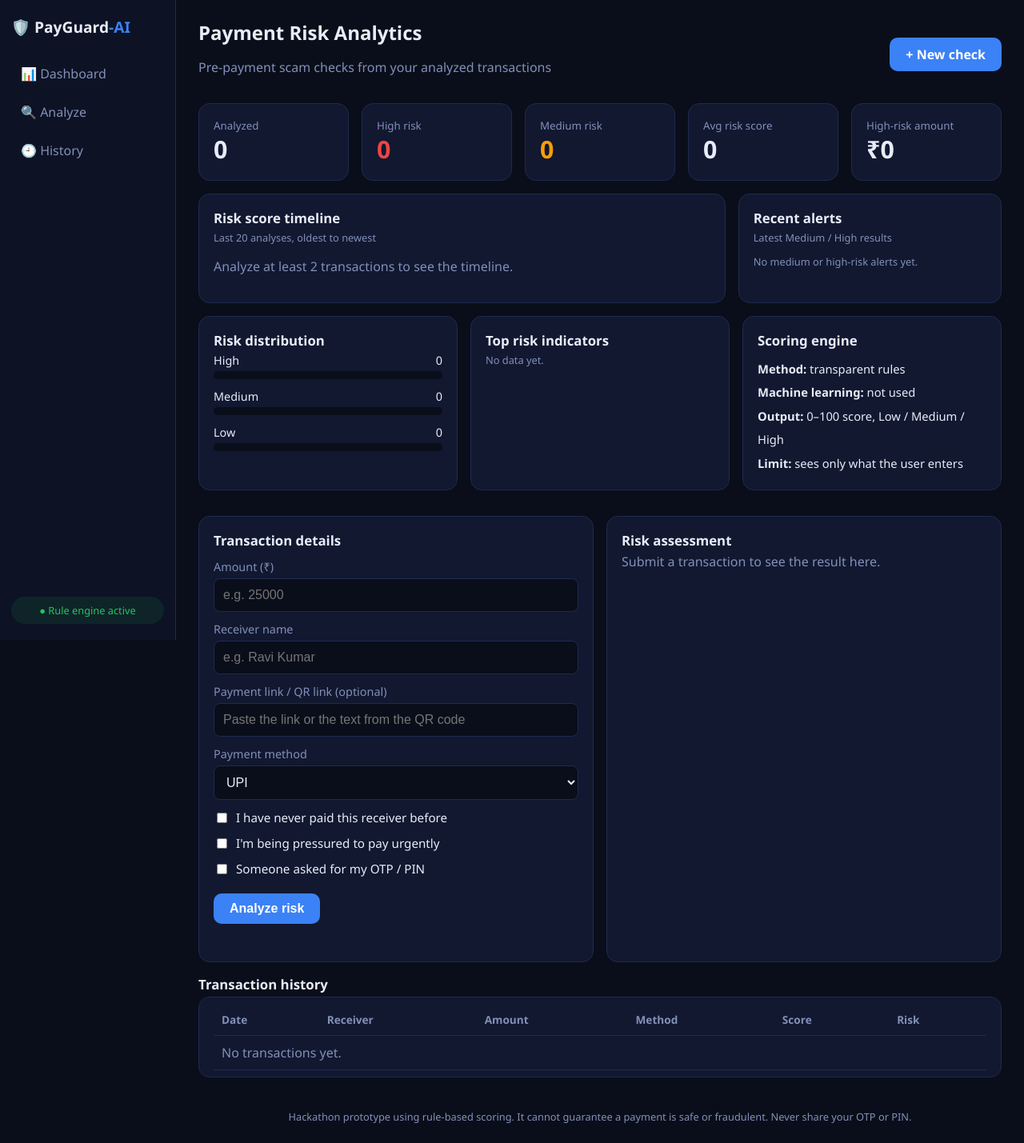
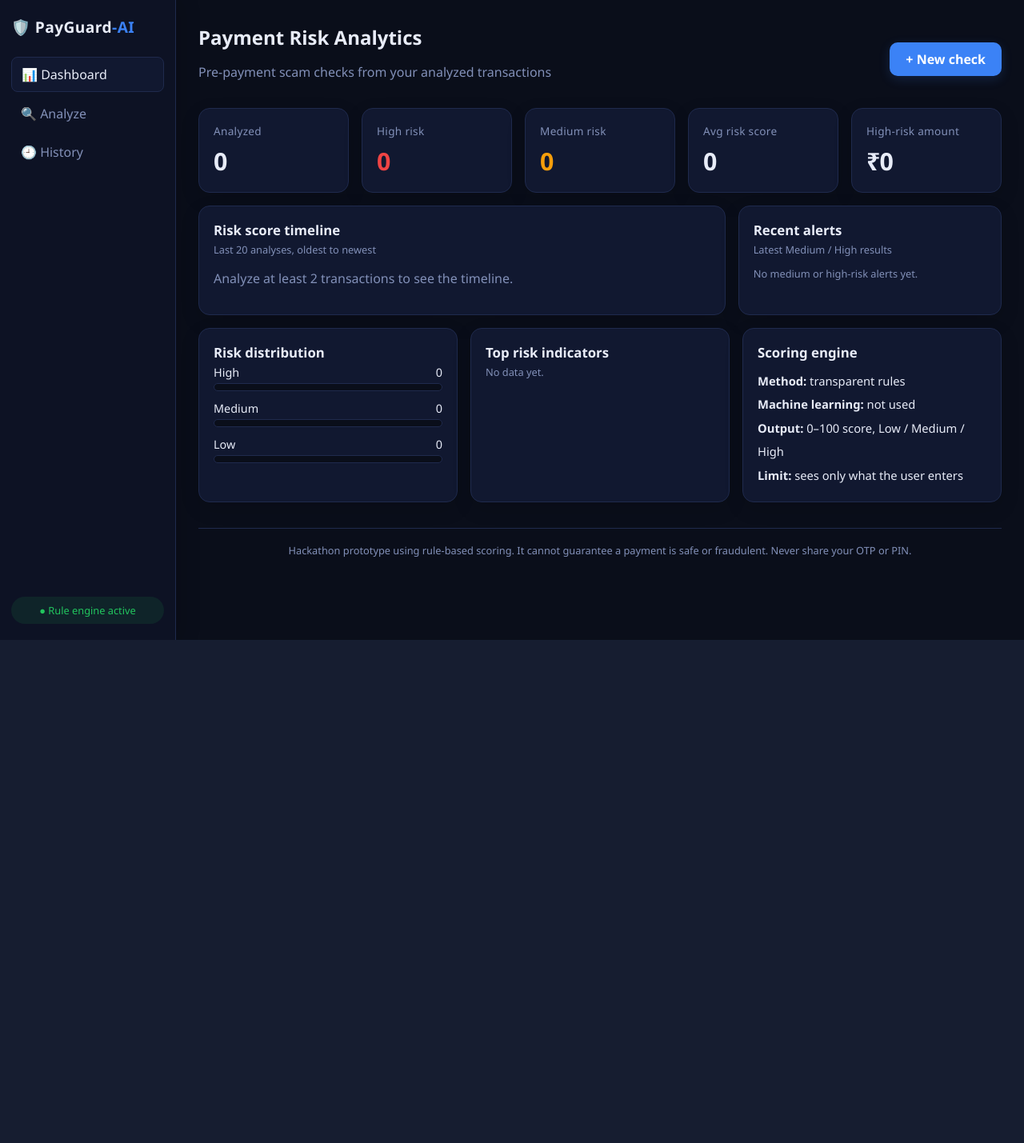
Before and after one commit to Ramya0407/payGuard-AI, a Flask app: page / in a window 1280 px wide. Shown: the whole page at 80% size. After the commit the page ends 800 px from the top, so only its background shows below. Run offline with Flask 3, Linux system fonts and the light colour scheme; data that the repository does not hold is empty.

Commit message:
updated dashboard navigation

```diff
--- a/static/style.css
+++ b/static/style.css
@@ -62,3 +62,160 @@ footer { color:var(--muted); font-size:.8rem; text-align:center; padding-top:8px
   .content { margin-left:0; padding:16px; }
   .grid.row2, .grid.row3 { grid-template-columns:1fr; }
 }
+/* ===== PayGuard-AI Professional Design Upgrade ===== */
+
+/* Smooth transitions */
+.card,
+.btn,
+.sidebar nav a {
+  transition: all 0.25s ease;
+}
+
+/* Sidebar polish */
+.sidebar {
+  box-shadow: 6px 0 24px rgba(0, 0, 0, 0.15);
+}
+
+.logo {
+  letter-spacing: 0.4px;
+}
+
+.sidebar nav a:hover {
+  transform: translateX(4px);
+}
+
+/* Main content spacing */
+.content {
+  padding-top: 30px;
+}
+
+/* Cards */
+.card {
+  box-shadow: 0 8px 24px rgba(0, 0, 0, 0.12);
+}
+
+.card:hover {
+  border-color: #334779;
+  box-shadow: 0 12px 28px rgba(0, 0, 0, 0.2);
+}
+
+/* Statistics */
+.stat span {
+  display: inline-block;
+  margin-top: 8px;
+  letter-spacing: -1px;
+}
+
+.stat small {
+  font-size: 0.85rem;
+  letter-spacing: 0.3px;
+}
+
+/* Form inputs */
+input[type=text],
+input[type=number],
+select {
+  transition: border-color 0.2s ease, box-shadow 0.2s ease;
+}
+
+input:focus,
+select:focus {
+  outline: none;
+  border-color: var(--blue);
+  box-shadow: 0 0 0 3px rgba(59, 130, 246, 0.15);
+}
+
+/* Buttons */
+.btn {
+  box-shadow: 0 4px 14px rgba(59, 130, 246, 0.18);
+}
+
+.btn:hover {
+  transform: translateY(-2px);
+  box-shadow: 0 7px 18px rgba(59, 130, 246, 0.25);
+}
+
+.btn:active {
+  transform: translateY(0);
+}
+
+/* Risk badges */
+.badge {
+  letter-spacing: 0.3px;
+  padding: 5px 12px;
+}
+
+/* Risk score panel */
+.score-num {
+  letter-spacing: -1.5px;
+}
+
+.bar {
+  border: 1px solid var(--line);
+}
+
+/* Advice box */
+.advice {
+  border-radius: 0 10px 10px 0;
+  line-height: 1.6;
+}
+
+/* History table */
+.table-wrap {
+  border-radius: 12px;
+}
+
+th {
+  text-transform: uppercase;
+  letter-spacing: 0.5px;
+}
+
+tbody tr {
+  transition: background 0.2s ease;
+}
+
+tbody tr:hover {
+  background: rgba(59, 130, 246, 0.06);
+}
+
+/* Footer */
+footer {
+  margin-top: 28px;
+  border-top: 1px solid var(--line);
+  padding: 18px 0;
+}
+
+/* Mobile improvements */
+@media (max-width: 600px) {
+  .content {
+    padding: 14px;
+  }
+
+  .card {
+    padding: 15px;
+    border-radius: 12px;
+  }
+
+  .sidebar nav a {
+    padding: 8px 10px;
+    font-size: 0.9rem;
+  }
+}
+/* Separate page navigation */
+.page-view {
+  display: none;
+}
+
+.page-view.active {
+  display: block;
+}
+
+.page-view#analyze.active {
+  display: grid;
+}
+
+.sidebar nav a.active {
+  background: var(--card);
+  color: var(--text);
+  border: 1px solid var(--line);
+}
--- a/templates/index.html
+++ b/templates/index.html
@@ -10,15 +10,15 @@
   <aside class="sidebar">
     <div class="logo">🛡️ PayGuard<span>-AI</span></div>
     <nav>
-      <a href="#dashboard">📊 Dashboard</a>
-      <a href="#analyze">🔍 Analyze</a>
-      <a href="#history">🕘 History</a>
-    </nav>
+  <a href="#dashboard" class="nav-link active" data-page="dashboard">📊 Dashboard</a>
+  <a href="#analyze" class="nav-link" data-page="analyze">🔍 Analyze</a>
+  <a href="#history" class="nav-link" data-page="history">🕘 History</a>
+</nav>
     <div class="pill">● Rule engine active</div>
   </aside>
 
   <div class="content">
-    <section id="dashboard">
+    <section id="dashboard" class="page-view active">
       <div class="topbar">
         <div><h1>Payment Risk Analytics</h1><p class="muted">Pre-payment scam checks from your analyzed transactions</p></div>
         <a class="btn" href="#analyze">+ New check</a>
@@ -60,7 +60,7 @@
       </div>
     </section>
 
-    <section id="analyze" class="grid two">
+    <section id="analyze" class="page-view grid two">
       <div class="card">
         <h3>Transaction details</h3>
         <form id="txForm">
@@ -88,7 +88,7 @@
       </div>
     </section>
 
-    <section id="history">
+    <section id="history" class="page-view">
       <h3>Transaction history</h3>
       <div class="card table-wrap">
         <table>
@@ -101,5 +101,44 @@
     <footer>Hackathon prototype using rule-based scoring. It cannot guarantee a payment is safe or fraudulent. Never share your OTP or PIN.</footer>
   </div>
   <script src="{{ url_for('static', filename='script.js') }}"></script>
+  <script>
+  const navLinks = document.querySelectorAll(".nav-link");
+  const pages = document.querySelectorAll(".page-view");
+
+  function showPage(pageName) {
+    pages.forEach((page) => {
+      page.classList.toggle("active", page.id === pageName);
+    });
+
+    navLinks.forEach((link) => {
+      link.classList.toggle(
+        "active",
+        link.dataset.page === pageName
+      );
+    });
+  }
+
+  navLinks.forEach((link) => {
+    link.addEventListener("click", (event) => {
+      event.preventDefault();
+      const pageName = link.dataset.page;
+      showPage(pageName);
+      history.replaceState(null, "", "#" + pageName);
+    });
+  });
+
+  document.querySelectorAll('a[href="#analyze"]:not(.nav-link)').forEach((link) => {
+    link.addEventListener("click", (event) => {
+      event.preventDefault();
+      showPage("analyze");
+      history.replaceState(null, "", "#analyze");
+    });
+  });
+
+  const initialPage = window.location.hash.slice(1);
+  showPage(["dashboard", "analyze", "history"].includes(initialPage)
+    ? initialPage
+    : "dashboard");
+</script>
 </body>
 </html>
```
